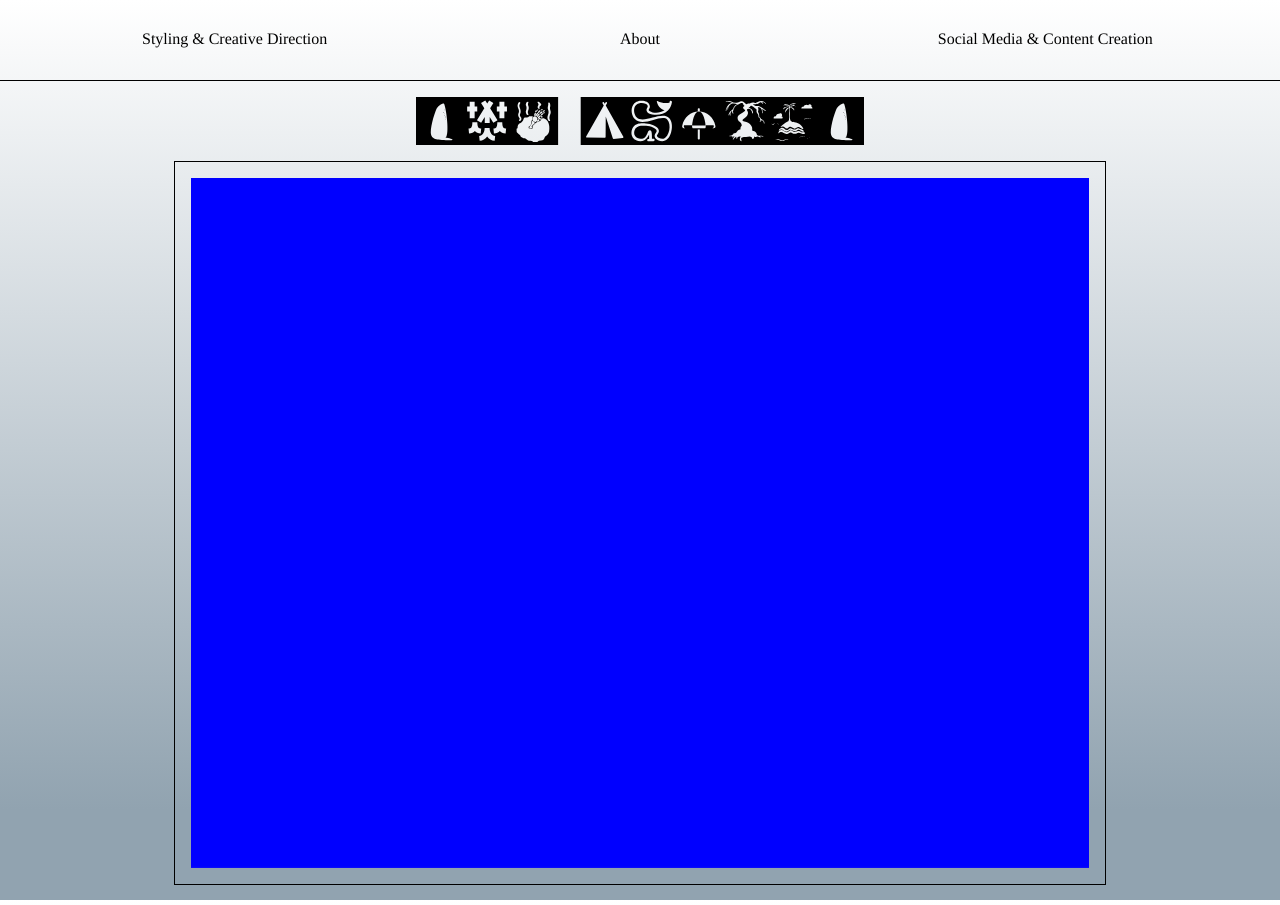
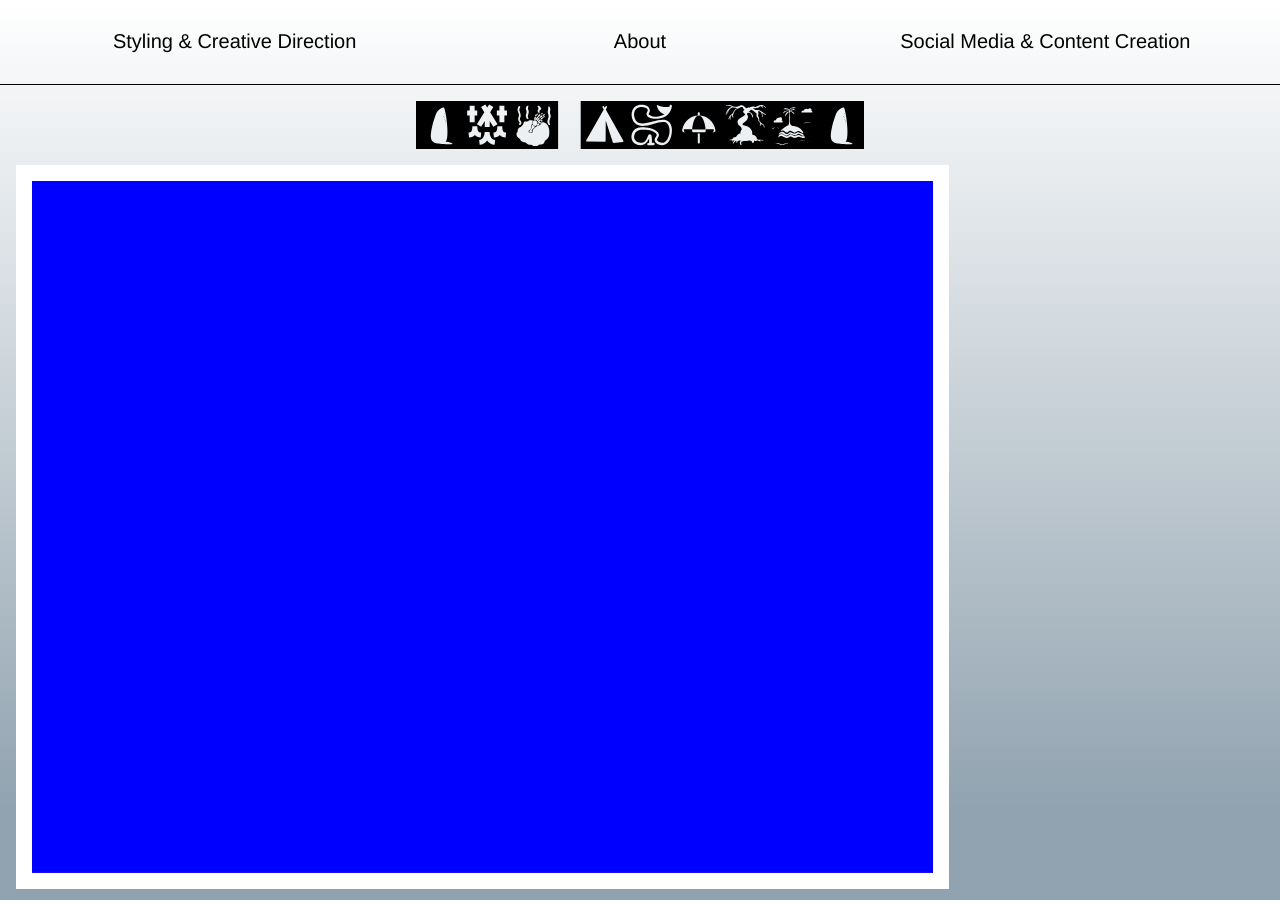
Before and after one commit to basharalidreesi/lab, a Jekyll site: the page built from _styling-and-creative-direction/sample-project-2.markdown, in a window 1280 px wide. Built offline with Jekyll 4.4.1, drawn with Linux system fonts in a browser that asks for light colours.

Commit message:
Updated Style

```diff
--- a/assets/css/style.css
+++ b/assets/css/style.css
@@ -10,7 +10,8 @@
 	--universal_answer: 1em;
 	--universal_answer_multiplier: 2;
 	--primary_colour: #91a3b0;
-	--secondary_colour: #eceff1;
+	--secondary_colour: #fff;
+	/* --secondary_colour: #eceff1; */
 	--border_colour: #000;
 	--text_colour: #000;
 }
@@ -28,7 +29,7 @@
 	left: 0;
 	width: 100%;
 	height: 100%;
-	/* overscroll-behavior: none; */ /* for horizontal scrolling */
+	overscroll-behavior: none; /* for horizontal scrolling */
 }
 * {
 	margin: 0;
@@ -62,6 +63,20 @@
 */
 .--text_align_center {
 	text-align: center;
+}
+.--standard_text_styling {
+	font-family: "Helvetica Neue", "Helvetica", "Arial", sans-serif;
+	font-weight: 200;
+	font-size: var(--font_size);
+}
+.--text_styling_1 {
+	font-size: 1.25em;
+}
+.--text_styling_2 {
+	font-size: 1.5em;
+}
+.--text_styling_3 {
+	font-size: 2em;
 }
 .--padding_bottom_universal_answer_single {
 	padding-bottom: calc(var(--universal_answer) * var(--universal_answer_multiplier) / 2);
@@ -278,20 +293,21 @@
 	.look_cascade_wrapper-look_cascade_graphic_card {
 		position: relative;
 		height: 100%;
-		border: 1px solid var(--border_colour);
 		padding: calc(var(--universal_answer) * var(--universal_answer_multiplier) / 2);
 		margin-left: calc(var(--universal_answer) * var(--universal_answer_multiplier) / 2);
-	}
-	.look_cascade_wrapper-look_cascade_graphic_card:only-child {
-		margin: auto; /* debug */
+		background-color: var(--secondary_colour);
 	}
 	.look_cascade_graphic_card-look_cascade_graphic_card_graphic {
 		display: block;
 		height: 100%;
 	}
+	/* .look_cascade_wrapper-look_cascade_graphic_card:only-child {
+		margin: auto;
+	} */
+	/*
 	.look_cascade_graphic_card-look_cascade_graphic_card_caption {
 		position: absolute;
-		background-color: aquamarine; /* debug */
+		background-color: aquamarine;
 		left: 50%;
 		transform: translateX(-50%);
 		width: 100%;
@@ -303,7 +319,7 @@
 	}
 	.look_cascade_graphic_card-look_cascade_graphic_card_caption:last-child {
 		bottom: 0;
-	}
+	} */
 	/*
 	┌─BEGIN─────────────────┐
 	│			│
```
